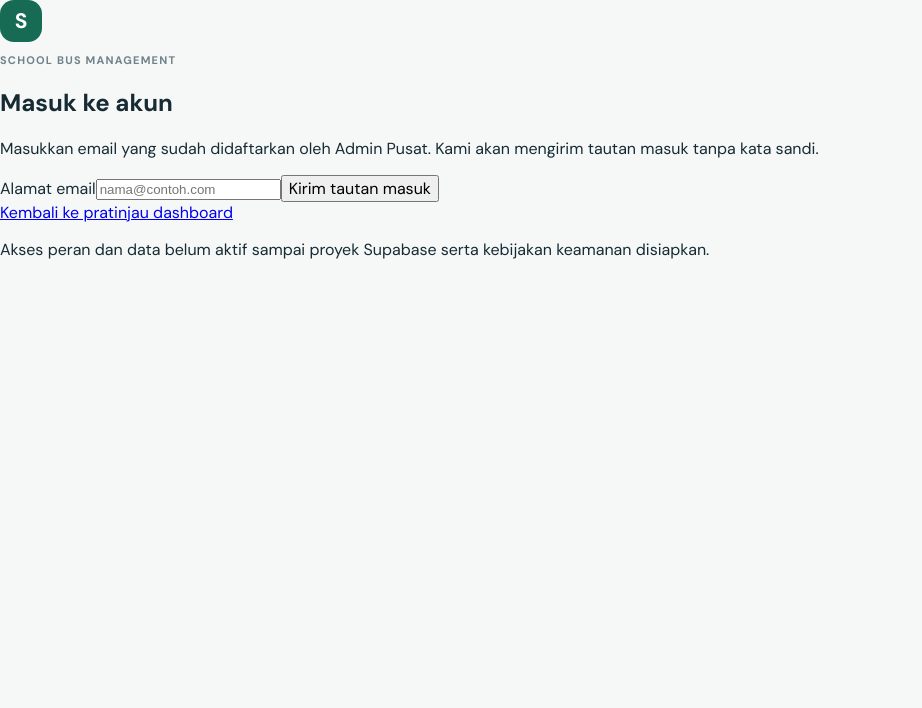
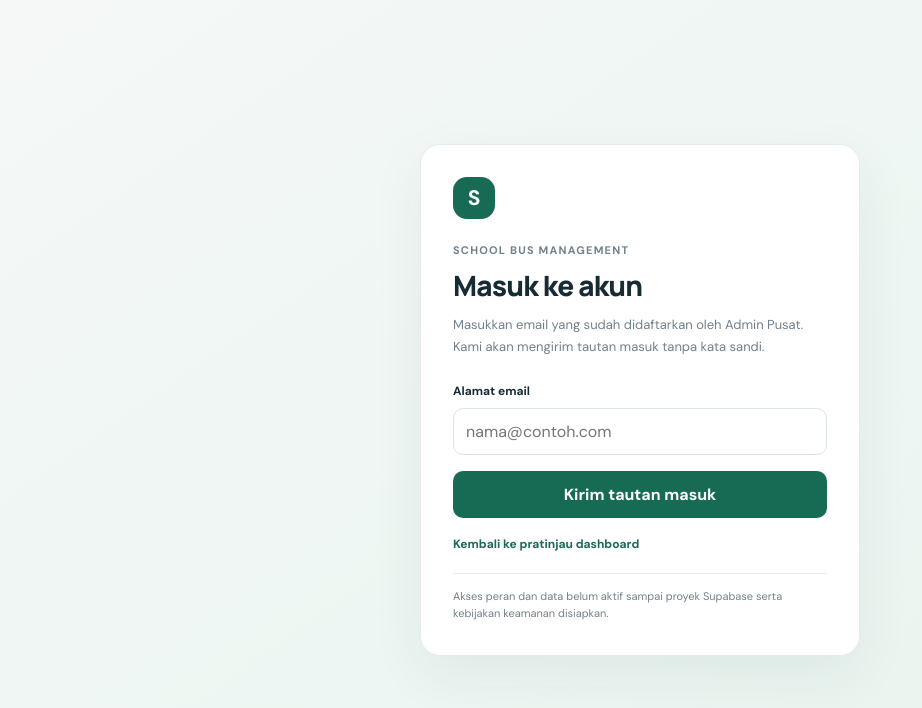
Before and after one commit to irusandi-hub/school-bus-management, a Next.js app: page /login in a window 1280 px wide. Shown: the top 708 px of the page, without its empty margins (0-922 px from the left). Built offline with nearby package versions, Linux system fonts and the light colour scheme.

Commit message:
style: add login page and link styles

```diff
--- a/app/globals.css
+++ b/app/globals.css
@@ -39,3 +39,19 @@ button{cursor:pointer}
 .directions-steps strong{font-size:13px;margin:2px 0 4px}
 .directions-steps small{font-size:12px;line-height:1.5;color:var(--muted)}
 .directions-note{margin-top:20px;padding:13px 15px;background:#fff6e8;border:1px solid #f4e6cc;border-radius:11px;color:#795a2d;font-size:12px;line-height:1.6}
+
+.login-link{display:inline-flex;align-items:center;justify-content:center;text-decoration:none;background:var(--green);color:#fff;border-radius:10px;padding:9px 13px;font-size:12px;font-weight:700}
+.auth-page{min-height:100vh;display:grid;place-items:center;padding:24px;background:linear-gradient(145deg,#f5f8f7,#e7f4ee)}
+.auth-card{width:min(100%,440px);background:#fff;border:1px solid var(--line);border-radius:20px;padding:32px;box-shadow:0 18px 55px #172b3510}
+.auth-card .brand-mark{margin-bottom:24px}
+.auth-card .eyebrow{margin:0 0 9px}
+.auth-card h1{font:800 28px Manrope,sans-serif;letter-spacing:-.8px;margin:0 0 10px}
+.auth-copy{font-size:13px;color:var(--muted);line-height:1.7;margin:0 0 24px}
+.auth-form{display:grid;gap:9px}
+.auth-form label{font-size:12px;font-weight:700}
+.auth-form input{width:100%;border:1px solid #dce6e2;border-radius:10px;padding:12px;font:inherit;outline-color:var(--green)}
+.auth-form button{margin-top:7px;border:0;border-radius:10px;background:var(--green);color:#fff;font-weight:700;padding:13px}
+.auth-form button:disabled{opacity:.65;cursor:wait}
+.auth-message{padding:12px;border-radius:10px;background:#eef6f2;color:var(--green);font-size:12px;line-height:1.6}
+.auth-back{display:inline-block;margin-top:18px;color:var(--green);font-size:12px;font-weight:700;text-decoration:none}
+.auth-footnote{border-top:1px solid var(--line);padding-top:14px;margin:20px 0 0;color:var(--muted);font-size:11px;line-height:1.6}
```
